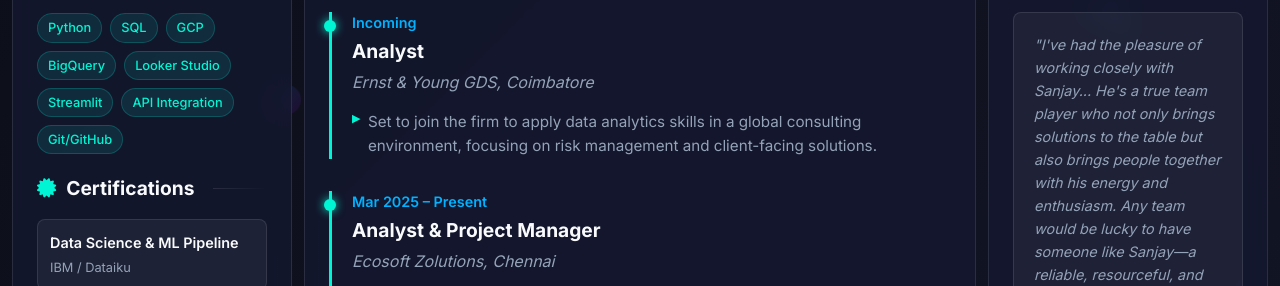
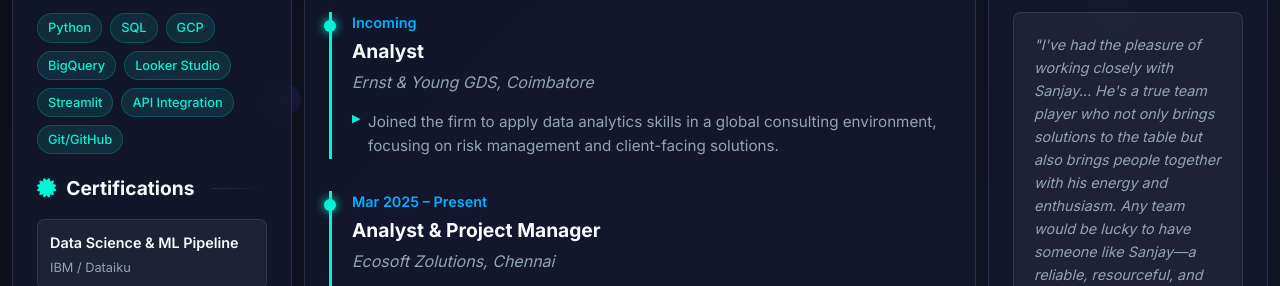
Before and after one commit to Sanjay-1209/Portfolio-2.0, a plain HTML site: page index.html in a window 1280 px wide. Shown: the part 510-796 px from the top of the page. Drawn offline with Linux system fonts and the light colour scheme.

Commit message:
Update index.html

```diff
--- a/index.html
+++ b/index.html
@@ -431,7 +431,7 @@
         <div class="main card">
             <h3 class="section-title"><i class="fas fa-briefcase"></i>Professional Experience</h3>
             <!-- Experience Items... -->
-            <div class="experience-item"><div class="exp-date">Incoming</div><div class="exp-title">Analyst</div><div class="exp-company">Ernst & Young GDS, Coimbatore</div><ul class="exp-points"><li>Set to join the firm to apply data analytics skills in a global consulting environment, focusing on risk management and client-facing solutions.</li></ul></div>
+            <div class="experience-item"><div class="exp-date">Incoming</div><div class="exp-title">Analyst</div><div class="exp-company">Ernst & Young GDS, Coimbatore</div><ul class="exp-points"><li>Joined the firm to apply data analytics skills in a global consulting environment, focusing on risk management and client-facing solutions.</li></ul></div>
             <div class="experience-item"><div class="exp-date">Mar 2025 – Present</div><div class="exp-title">Analyst & Project Manager</div><div class="exp-company">Ecosoft Zolutions, Chennai</div><ul class="exp-points"><li>Analyzed SaaS product operations, improving user engagement by 15% through metric optimization.</li><li>Led and mentored interns in creating high-quality internal tools and systems.</li><li>Built a Leave Management Portal using Google Apps Script and SQL, streamlining HR processes.</li><li>Developed a Gym Management System with analytics that improved client retention by 25%.</li></ul></div>
             <div class="experience-item"><div class="exp-date">Sep 2024 – Mar 2025</div><div class="exp-title">Data Analyst Intern</div><div class="exp-company">Tacheon Business Growth, Chennai</div><ul class="exp-points"><li>Integrated Razorpay and webhook APIs for seamless credit-based transactions.</li><li>Built automated ETL pipelines using Python, GCS, and BigQuery for real-time reporting.</li><li>Developed a reporting engine using Apps Script and SQL for customer profiling.</li><li>Deployed a "YouTube Comments Summarizer" tool using Gemini AI and Razorpay.</li></ul></div>
             <div class="experience-item"><div class="exp-date">Mar 2024 – Sep 2024</div><div class="exp-title">Analyst Intern</div><div class="exp-company">Hyundai Motor India Ltd., Chennai</div><ul class="exp-points"><li>Deployed AI-powered fraud detection models, reducing risk incidents by 40%.</li><li>Developed SQL macros to automate financial reconciliations, improving audit time by 50%.</li><li>Built interactive Streamlit dashboards to visualize risk heatmaps and audit findings.</li><li>Created a PRPO Analyzing Tool and Data Cleaning Tool, now actively used by the audit team.</li></ul></div>
```
